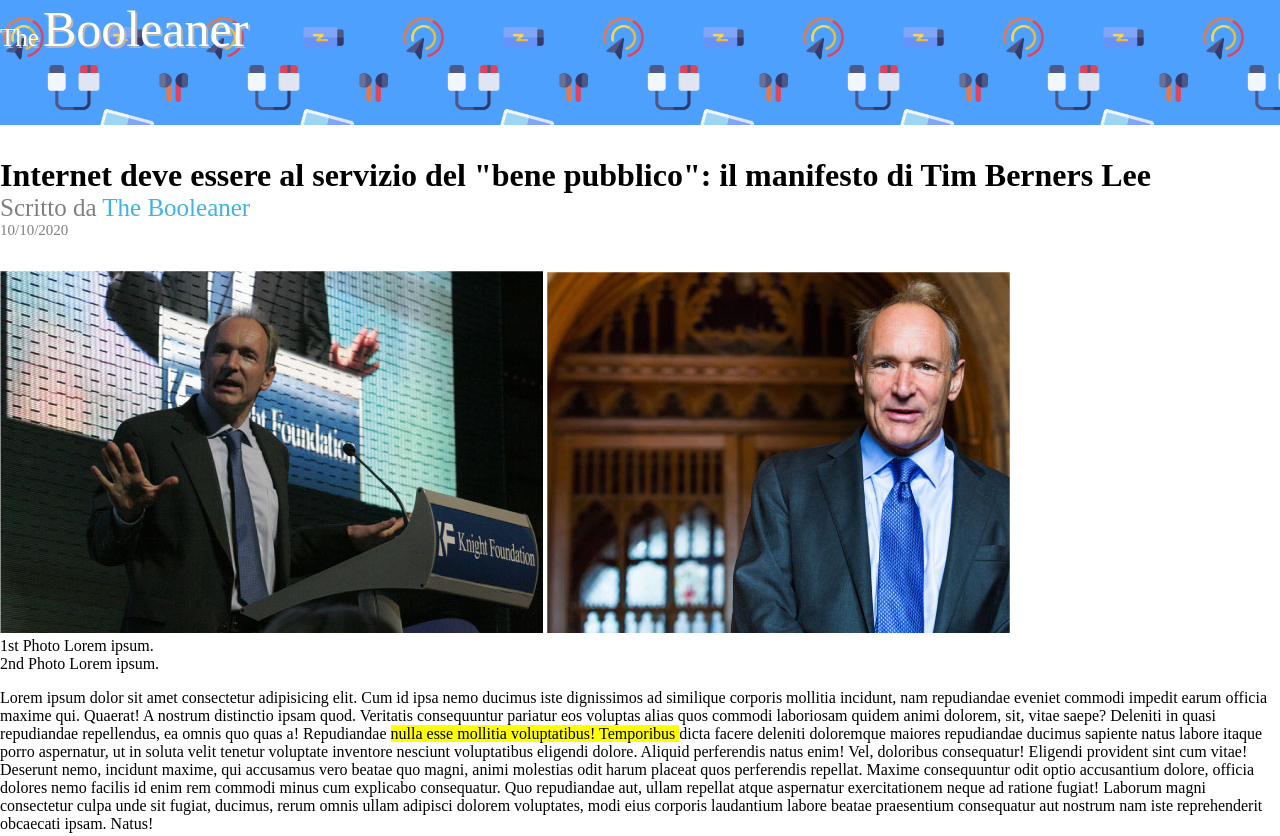
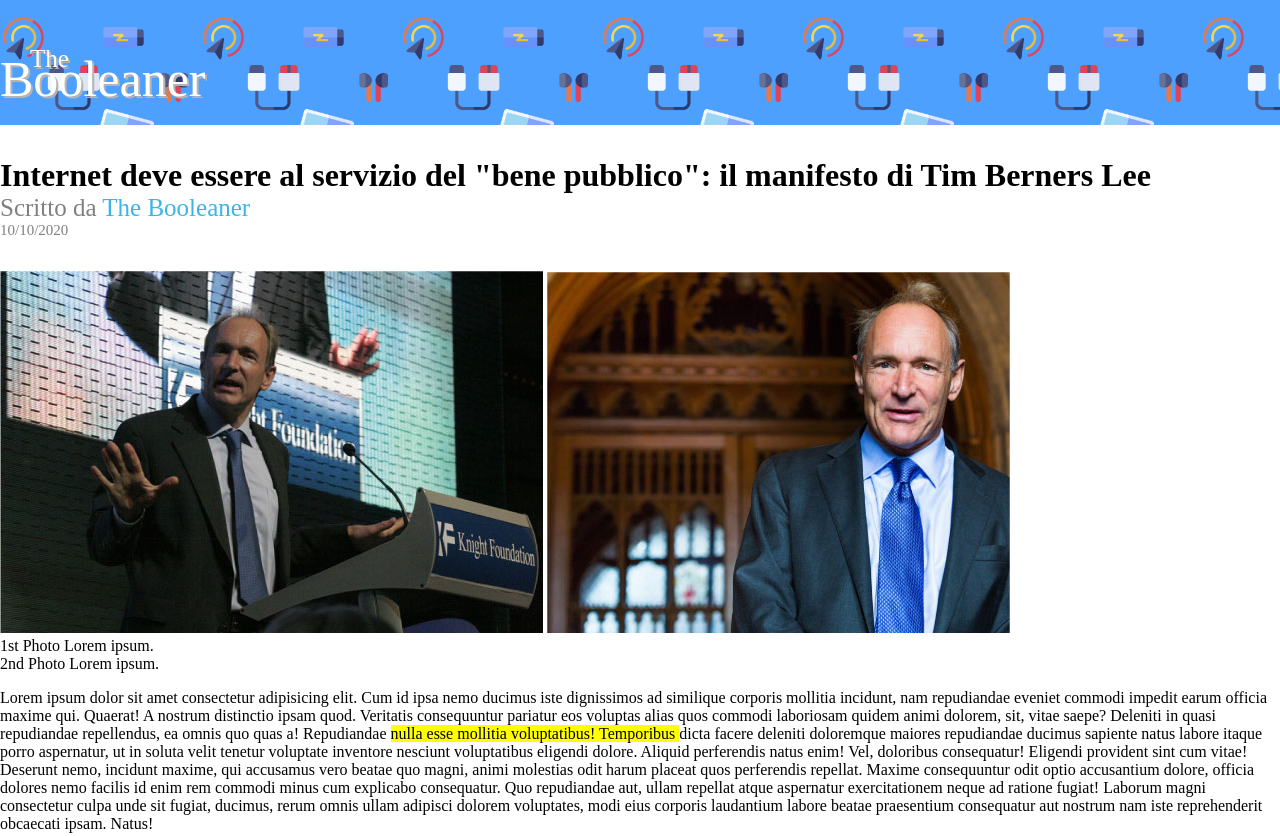
Before and after one commit to EnricoNapolitano/html-css-booleaner, a plain HTML site: page index.html in a window 1280 px wide. Shown: the top 836 px of the page. Drawn offline with Linux system fonts and the light colour scheme.

Commit message:
fixed title in header (the booleaner)

```diff
--- a/css/style.css
+++ b/css/style.css
@@ -8,6 +8,7 @@
     height: 125px;
     background-image: url('../img/pattern.png');
     background-size: 400px;
+    position: relative;
 }
 
 .main-title {
@@ -19,13 +20,17 @@
     color: white;
     text-shadow: 2px 2px #b4b4b4;
     font-size: 25px;
-    margin-top: 90px;
+    position: absolute;
+    margin-top: 45px;
+    margin-left: 30px;
 }
 
 #booleaner-in-title {
     color: white;
     text-shadow: 2px 2px #b4b4b4;
     font-size: 50px;
+    position: absolute;
+    margin-top: 50px;
 }
 
 address {
```
